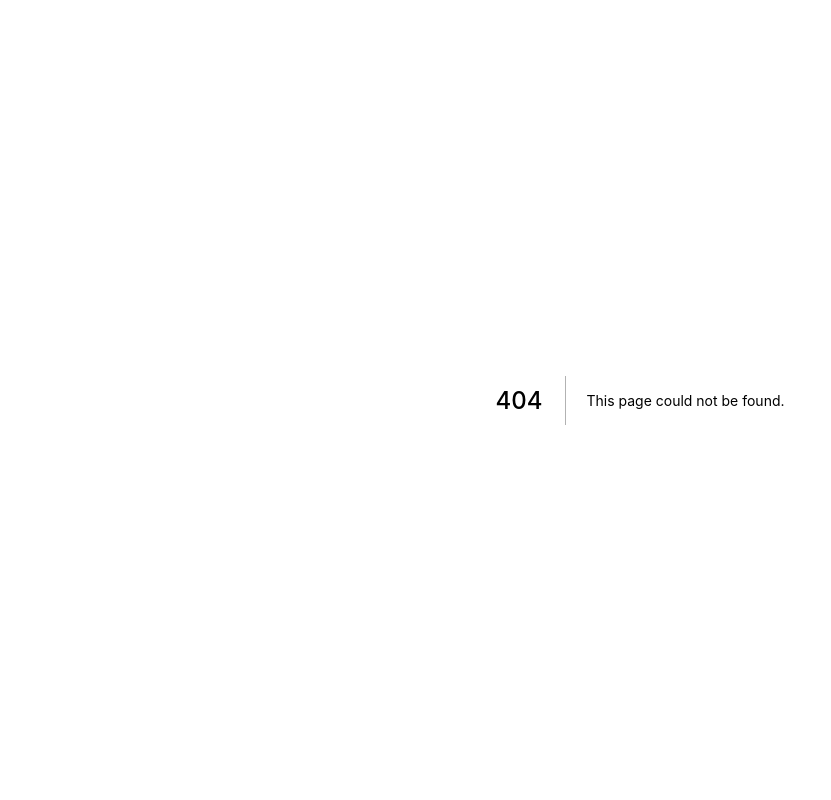
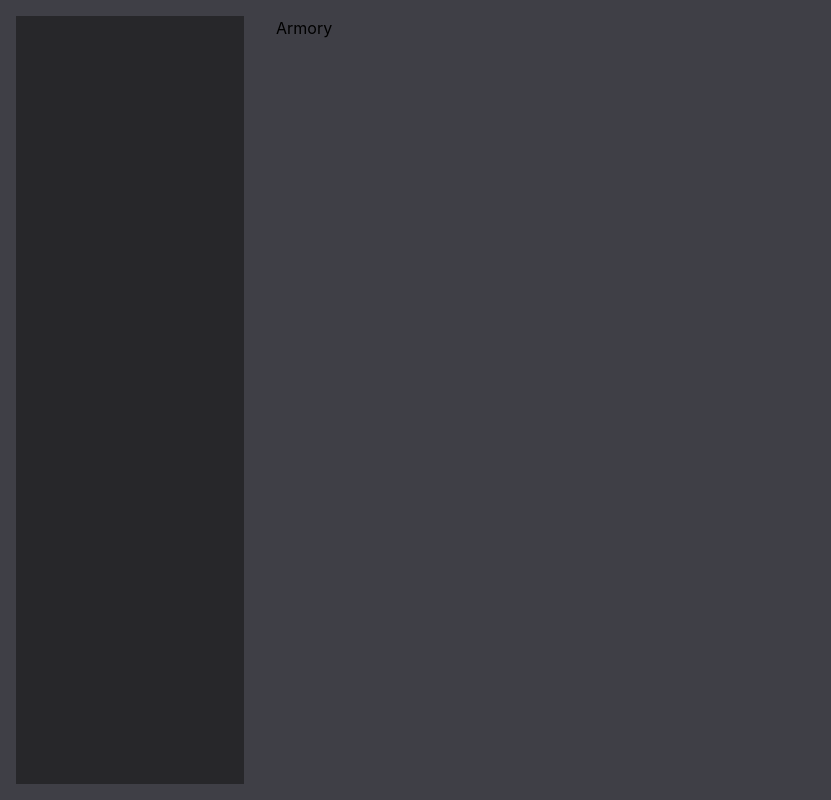
Before and after one commit to JLasek-git/my-web-browser-game, a Next.js app: page /armory in a window 1280 px wide. Before the commit this address had no page. Shown: the whole page, without its empty margins (0-831 px from the left). Built offline with nearby package versions, Linux system fonts and the light colour scheme.

Commit message:
Add basic pages

```diff
--- /dev/null
+++ b/Global/components/layout/MainLayout.tsx
@@ -0,0 +1,15 @@
+import NavigationDrawer from "./NavigationDrawer";
+
+type Props = {
+  children: JSX.Element;
+};
+const MainLayout = (props: Props) => {
+  return (
+    <main className="app__container w-screen h-screen flex justify-center bg-zinc-700">
+      <NavigationDrawer />
+      <section className="h-full w-full p-4">{props.children}</section>
+    </main>
+  );
+};
+
+export default MainLayout;
--- /dev/null
+++ b/Global/components/layout/NavigationDrawer.tsx
@@ -0,0 +1,10 @@
+type Props = {};
+const NavigationDrawer = (props: Props) => {
+  return (
+    <nav className="w-80 h-full bg-zinc-700 p-4 text-white">
+      <div className="h-full w-full bg-zinc-800"></div>
+    </nav>
+  );
+};
+
+export default NavigationDrawer;
--- a/pages/_app.tsx
+++ b/pages/_app.tsx
@@ -1,8 +1,13 @@
-import '../styles/globals.css'
-import type { AppProps } from 'next/app'
+import "../styles/globals.css";
+import type { AppProps } from "next/app";
+import MainLayout from "../Global/components/layout/MainLayout";
 
 function MyApp({ Component, pageProps }: AppProps) {
-  return <Component {...pageProps} />
+  return (
+    <MainLayout>
+      <Component {...pageProps} />
+    </MainLayout>
+  );
 }
 
-export default MyApp
+export default MyApp;
--- /dev/null
+++ b/pages/armory.tsx
@@ -0,0 +1,11 @@
+import type { NextPage } from "next";
+
+const Armory: NextPage = () => {
+  return (
+    <>
+      <section>Armory</section>
+    </>
+  );
+};
+
+export default Armory;
--- /dev/null
+++ b/pages/dungeons.tsx
@@ -0,0 +1,11 @@
+import type { NextPage } from "next";
+
+const Dungeons: NextPage = () => {
+  return (
+    <>
+      <section>Dungeons</section>
+    </>
+  );
+};
+
+export default Dungeons;
--- a/pages/index.tsx
+++ b/pages/index.tsx
@@ -3,11 +3,14 @@ import Head from "next/head";
 
 const Home: NextPage = () => {
   return (
-    <Head>
-      <title>WebBrowserGame</title>
-      <meta name="description" content="Generated by create next app" />
-      <link rel="icon" href="/favicon.ico" />
-    </Head>
+    <>
+      <Head>
+        <title>WebBrowserGame</title>
+        <meta name="description" content="Generated by create next app" />
+        <link rel="icon" href="/favicon.ico" />
+      </Head>
+      <section>main</section>
+    </>
   );
 };
 
--- /dev/null
+++ b/pages/magicshop.tsx
@@ -0,0 +1,11 @@
+import type { NextPage } from "next";
+
+const MagicShop: NextPage = () => {
+  return (
+    <>
+      <section>MagicShop</section>
+    </>
+  );
+};
+
+export default MagicShop;
--- /dev/null
+++ b/pages/stable.tsx
@@ -0,0 +1,11 @@
+import type { NextPage } from "next";
+
+const Stable: NextPage = () => {
+  return (
+    <>
+      <section>Stable</section>
+    </>
+  );
+};
+
+export default Stable;
--- /dev/null
+++ b/pages/tavern.tsx
@@ -0,0 +1,11 @@
+import type { NextPage } from "next";
+
+const Tavern: NextPage = () => {
+  return (
+    <>
+      <section>Tavern</section>
+    </>
+  );
+};
+
+export default Tavern;
```
